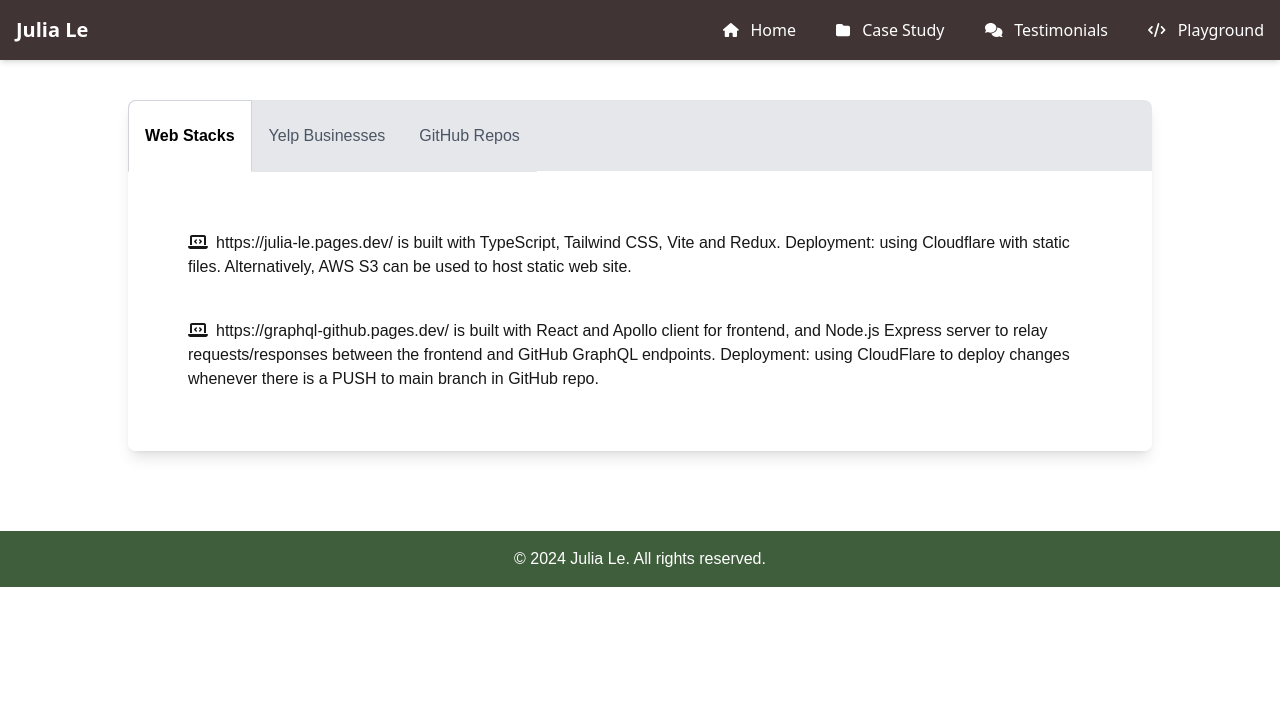
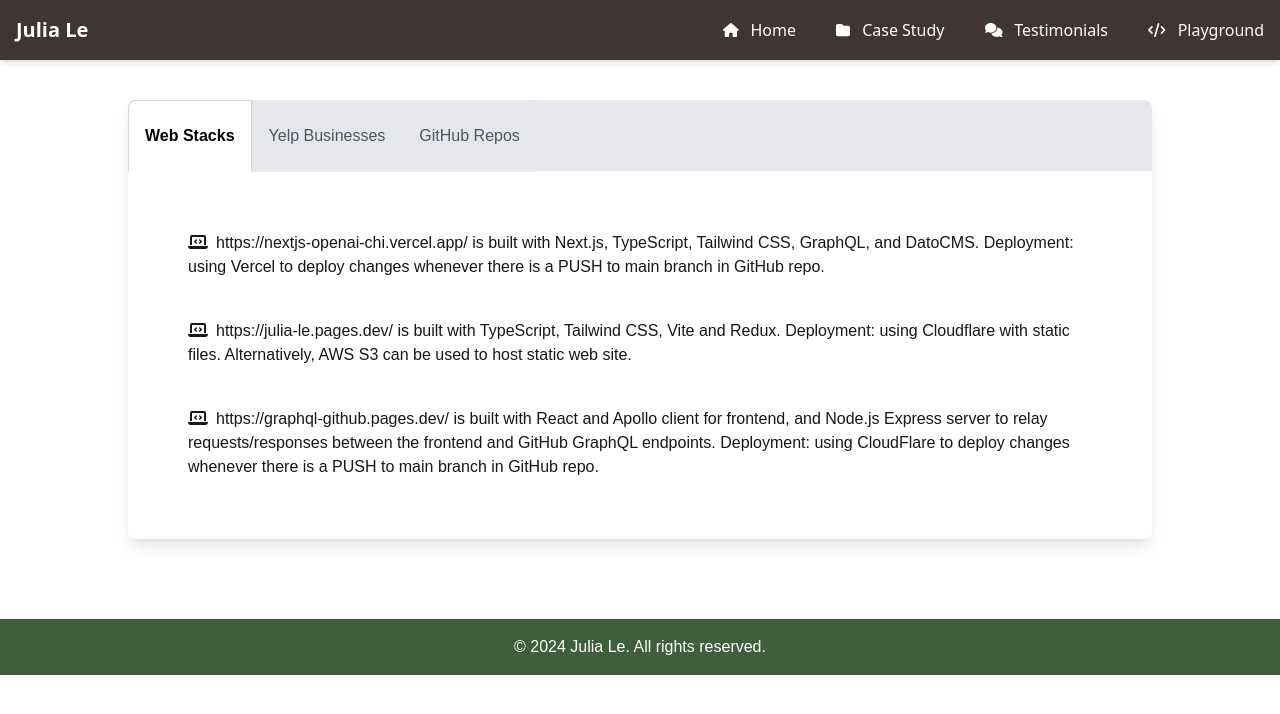
Before and after one commit to thuycis2018/julia-l, a Next.js app: page /playground in a window 1280 px wide. Shown: the top 714 px of the page. Built offline with nearby package versions, Linux system fonts and the light colour scheme; no server answers.

Commit message:
refactor(playground): deploying via vercel

```diff
--- a/src/app/ui/components/PlaygroundSection.tsx
+++ b/src/app/ui/components/PlaygroundSection.tsx
@@ -7,6 +7,7 @@ export default function PlaygroundSection() {
     return (
       <div>
         <ul className="text-left">
+          <li className="p-5"><FontAwesomeIcon icon={faLaptopCode} className="mr-2" /><a href="https://nextjs-openai-chi.vercel.app/" title="https://nextjs-openai-chi.vercel.app/">https://nextjs-openai-chi.vercel.app/</a> is built with Next.js, TypeScript, Tailwind CSS, GraphQL, and DatoCMS. Deployment: using Vercel to deploy changes whenever there is a PUSH to main branch in GitHub repo.</li>
           <li className="p-5"><FontAwesomeIcon icon={faLaptopCode} className="mr-2" /><a href="https://julia-le.pages.dev/" title="https://julia-le.pages.dev/">https://julia-le.pages.dev/</a> is built with TypeScript, Tailwind CSS, Vite and Redux. Deployment: using Cloudflare with static files. Alternatively, AWS S3 can be used to host static web site.</li>
           <li className="p-5"><FontAwesomeIcon icon={faLaptopCode} className="mr-2" /><a href="https://graphql-github.pages.dev/" target="_blank" title="Open Cloudflare page">https://graphql-github.pages.dev/</a> is built with React and Apollo client for frontend, and Node.js Express server to relay requests/responses between the frontend and GitHub GraphQL endpoints. Deployment: using CloudFlare to deploy changes whenever there is a PUSH to main branch in GitHub repo.</li>
         </ul>
```
